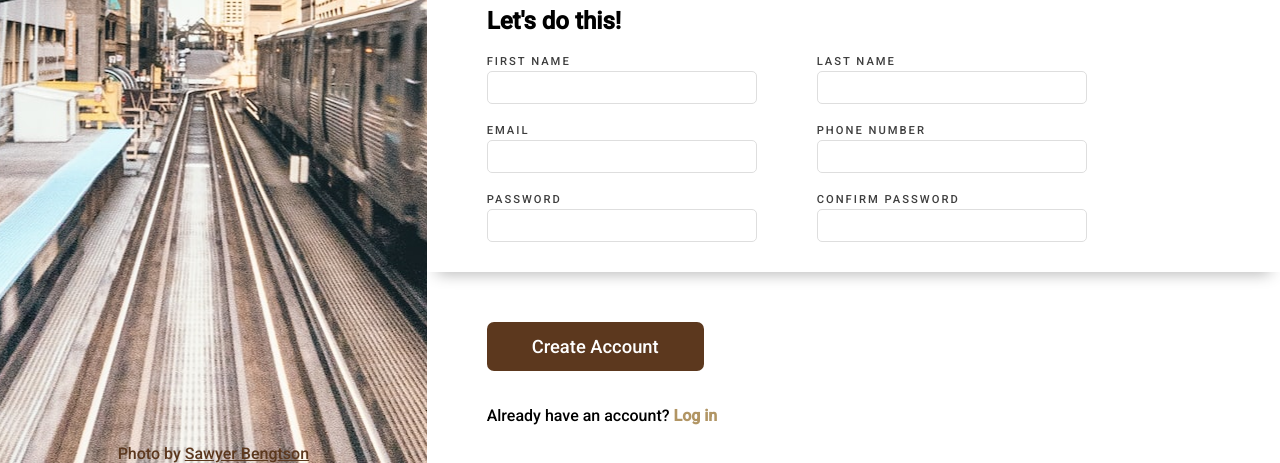
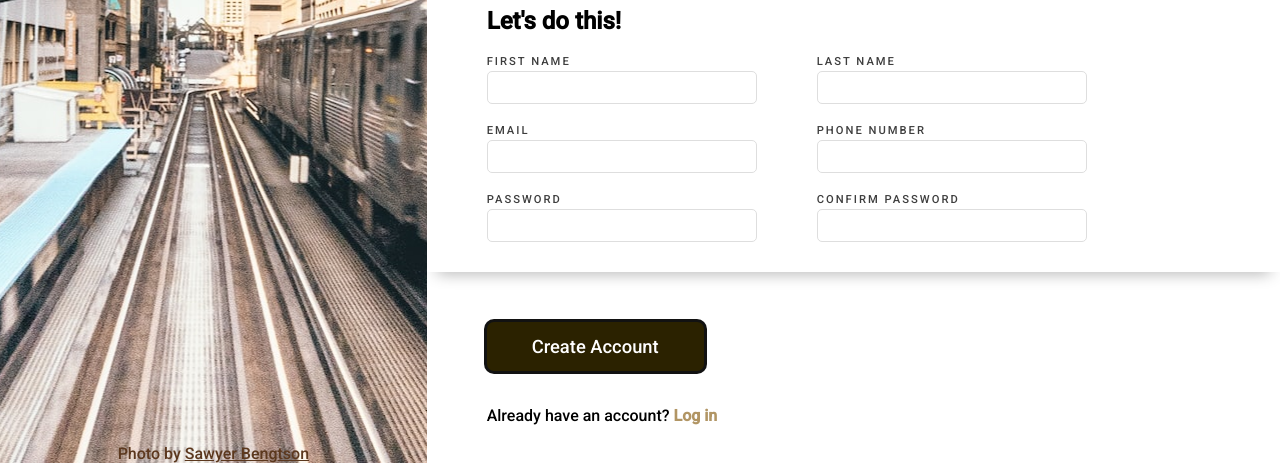
Before and after one commit to qirele/form-odin, a plain HTML site: page index.html in a window 1280 px wide. In both pictures the pointer is over the button "Create Account". Shown: the part 337-800 px from the top of the page. Drawn offline with Linux system fonts and the light colour scheme.

Commit message:
style button and link nicely

```diff
--- a/index.html
+++ b/index.html
@@ -87,7 +87,9 @@
       </section>
       <div class="line"></div>
       <section class="bottom container">
-        <button>Create Account</button>
+        <!-- <button>Create Account</button> -->
+        <button class="button-35" role="button">Create Account</button>
+
         <p>
           Already have an account?
           <strong><a href="#">Log in</a></strong>
--- a/style.css
+++ b/style.css
@@ -151,10 +151,24 @@ main .container {
   color: white;
   font-size: 1.15rem;
   margin: 0 0 35px 0;
+  cursor: pointer;
+  transition: all 0.2s ease-in;
+}
+
+.bottom button:hover, .bottom button:focus {
+  box-shadow: #121212 0 0 0 3px, transparent 0 0 0 0;
+  background-color: #2b2200;
 }
 
 .bottom a {
+  display: inline-block;
   color: #b19564;
+  transition: all 0.1s ease-in;
+}
+
+.bottom a:hover, .bottom a:focus {
+  color: #c16d00;
+  text-decoration: underline;
 }
 
 .password1-wrapper {
```
